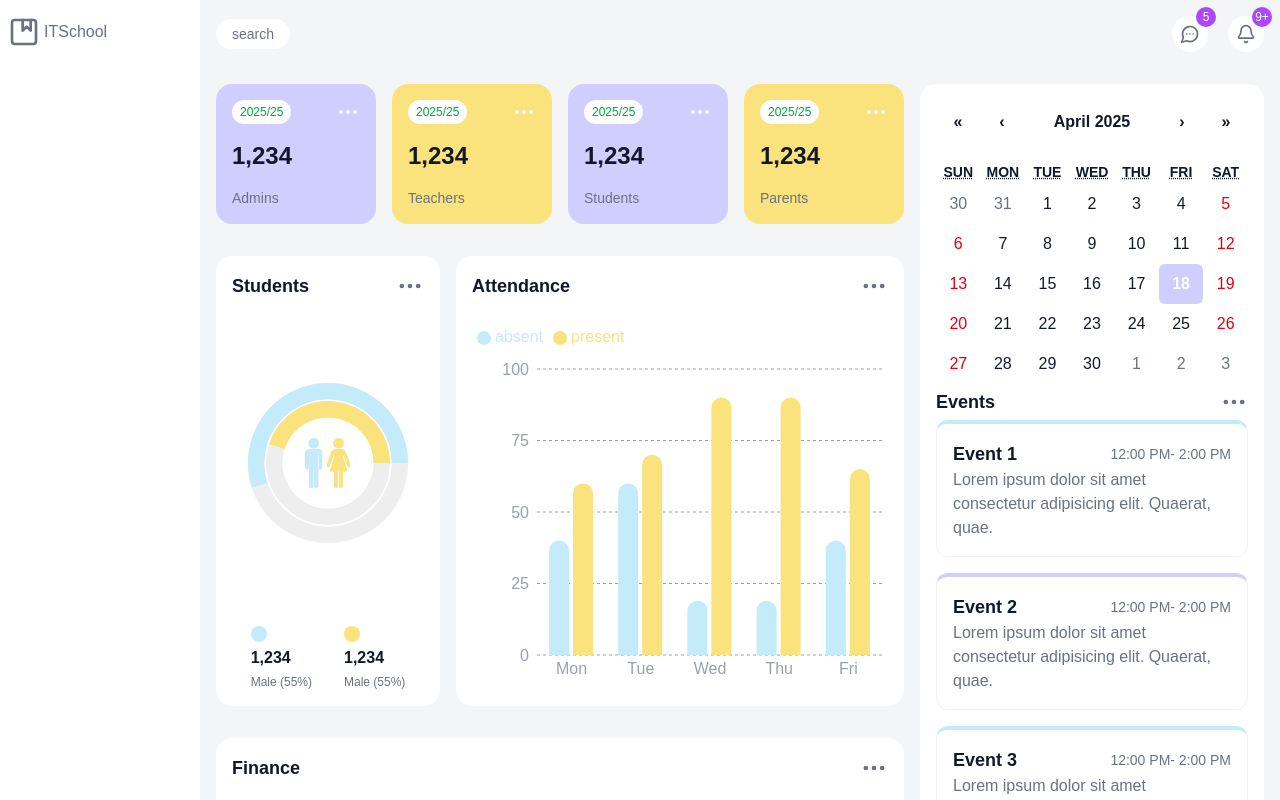
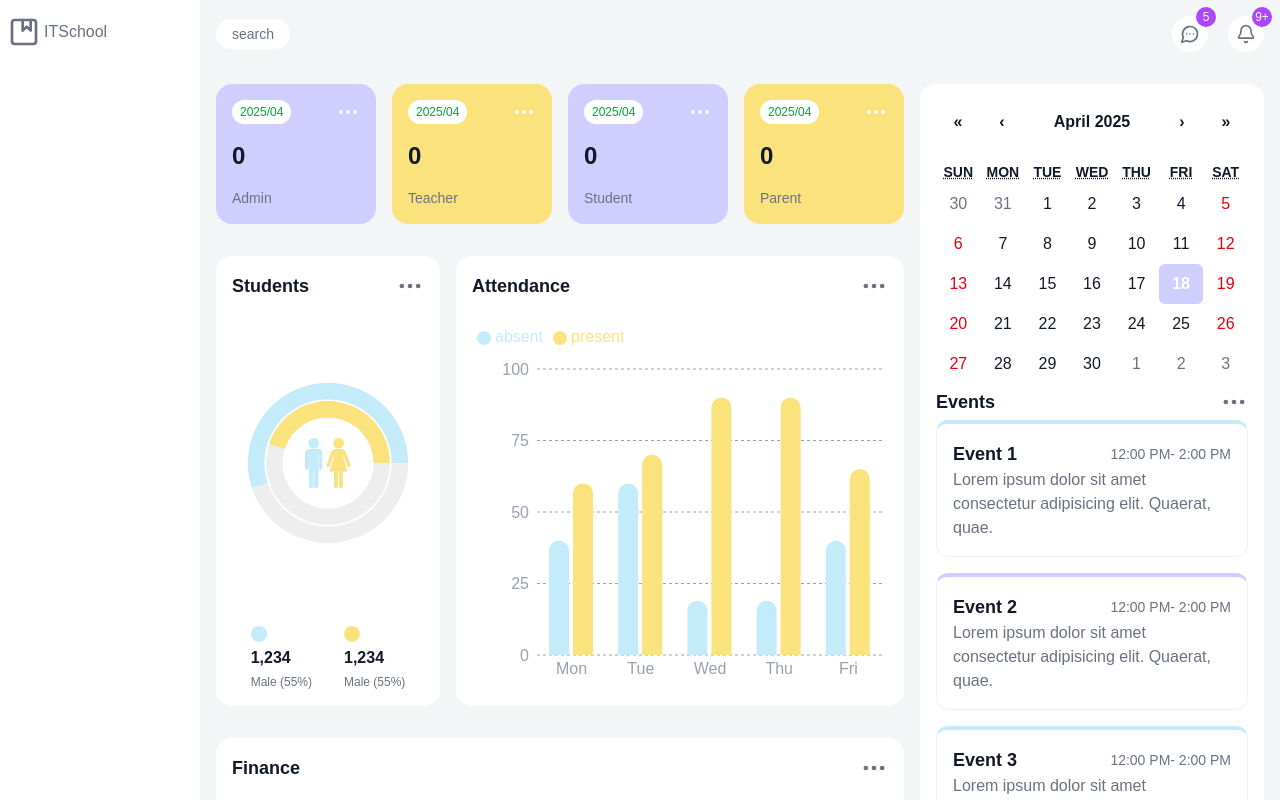
Before and after one commit to SemchaAI/my-first-dashboard, a Next.js app: page /admin in a window 1280 px wide. Shown: the top 800 px of the page. Built offline with nearby package versions, Linux system fonts and the light colour scheme; no server answers; the database is empty; what prisma-paginate would draw is missing.

Commit message:
feat: now userCard get all data from db

```diff
--- a/src/components/entities/cards/UserCard.tsx
+++ b/src/components/entities/cards/UserCard.tsx
@@ -2,20 +2,23 @@ import { Ellipsis } from "lucide-react";
 
 interface IProps {
   type: string;
+  date: string;
+  total: number;
 }
 
-export const UserCard = ({ type }: IProps) => {
+export const UserCard = ({ type, date, total }: IProps) => {
   return (
     <li className="min-w-32 flex-1 rounded-2xl p-4 odd:bg-secondary even:bg-tertiary">
       <div className="flex grow items-center justify-between">
         <span className="rounded-full bg-white px-2 py-1 text-xs text-success">
-          2025/25
+          {date}
         </span>
         <Ellipsis size={24} className="cursor-pointer stroke-white" />
       </div>
-      <h1 className="my-4 text-2xl font-bold text-text-highlight">1,234</h1>
+      <h1 className="my-4 text-2xl font-bold text-text-highlight">{total}</h1>
       <p className="text-sm font-medium text-text-primary capitalize">
-        {type + "s"}
+        {type}
+        {total > 1 && "s"}
       </p>
     </li>
   );
```
